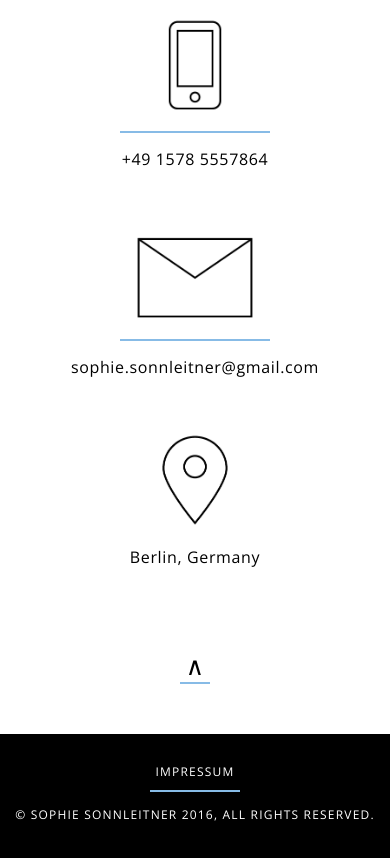
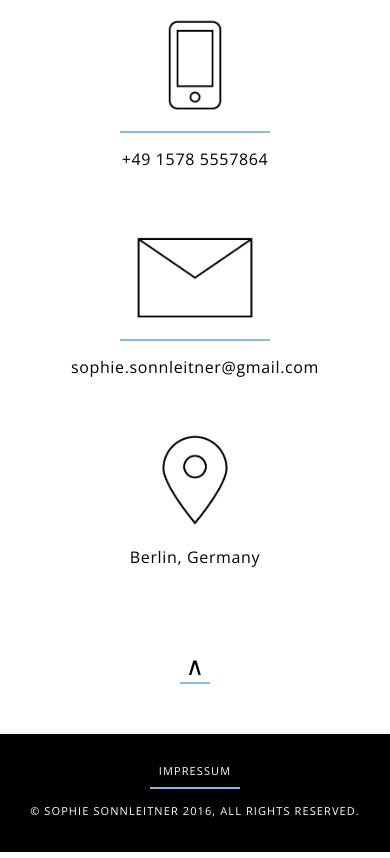
Before and after one commit to SophieSonnleitner/soso, a plain HTML site: page index.html in a window 390 px wide. Shown: the part 5026-5884 px from the top of the page. Drawn offline with nearby package versions, Linux system fonts and the light colour scheme.

Commit message:
font size footer 02

```diff
--- a/css/style.css
+++ b/css/style.css
@@ -397,7 +397,7 @@ footer {
 	}
 
 	.copyright{
-		font-size:12px;
+		font-size:11px;
 	}
 
 	.copyright hr{
--- a/css/unterseite.css
+++ b/css/unterseite.css
@@ -280,7 +280,7 @@ footer {
 	}
 
 	.copyright{
-		font-size:12px;
+		font-size:11px;
 	}
 
 	.copyright hr{
```
